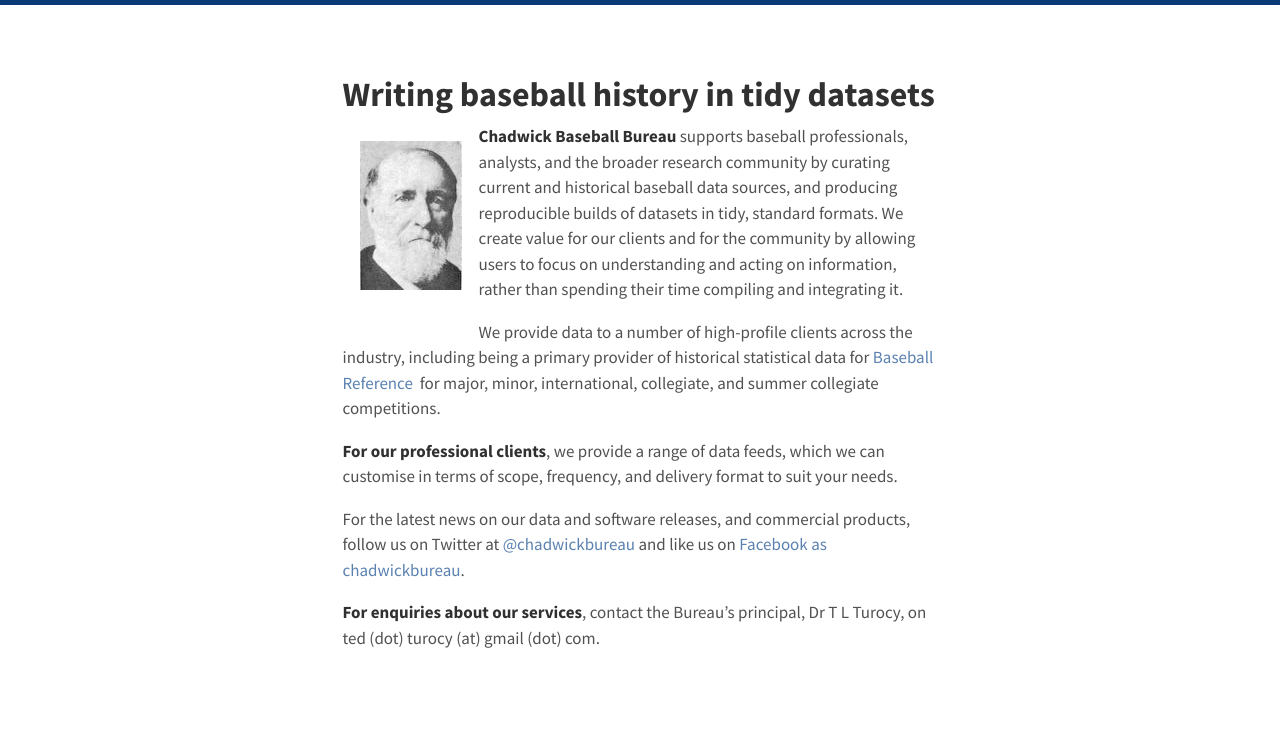
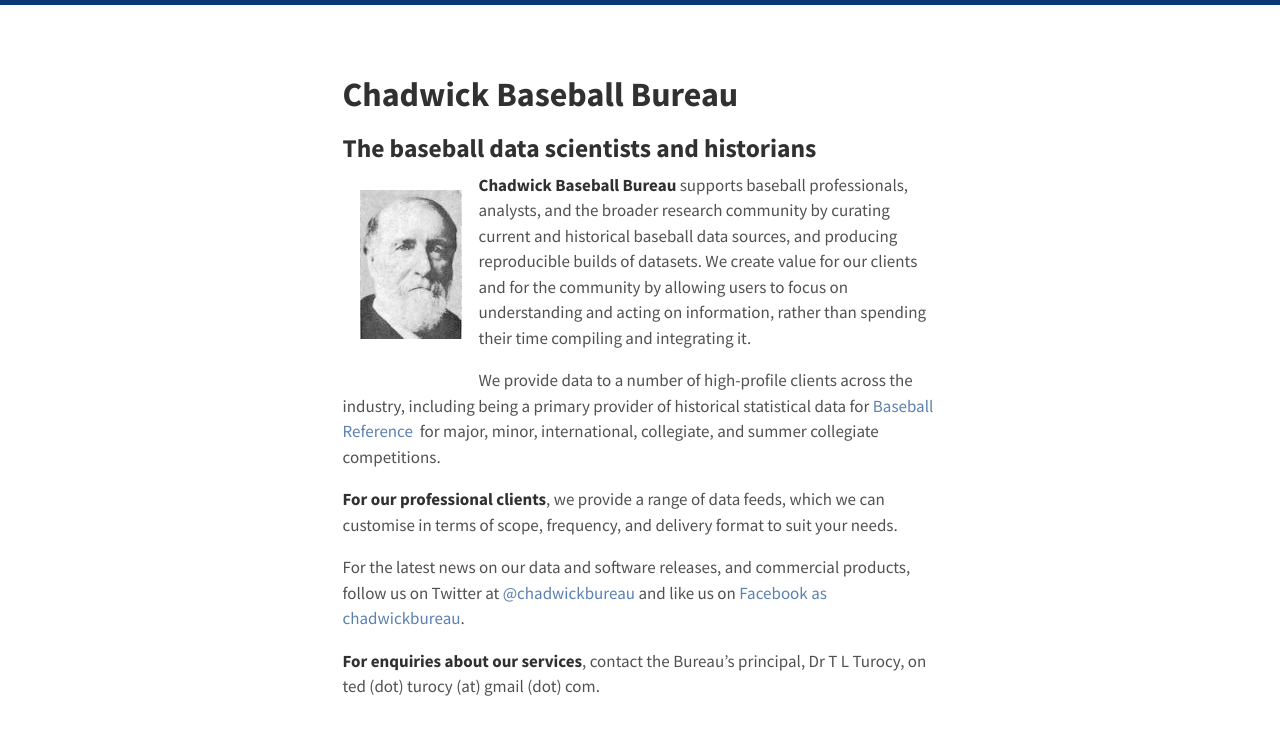
Before and after one commit to chadwickbureau/chadwickbureau.github.io, a Jekyll site: the page built from index.md, in a window 1280 px wide. Shown: the top 735 px of the page. Built offline with Jekyll 4.4.1, drawn with Linux system fonts in a browser that asks for light colours.

Commit message:
Update index.md

```diff
--- a/index.md
+++ b/index.md
@@ -3,12 +3,13 @@ layout: default
 title: Home
 ---
 
-# Writing baseball history in tidy datasets
+# Chadwick Baseball Bureau
+## The baseball data scientists and historians
 
 <img src="assets/chadwick.jpg" align="left" style="padding: 1em;"/>
 **Chadwick Baseball Bureau** supports baseball professionals, analysts, and the broader
 research community by curating current and historical baseball data sources, and
-producing reproducible builds of datasets in tidy, standard formats.
+producing reproducible builds of datasets.
 We create value for our clients and for the community by allowing users to focus
 on understanding and acting on information, rather than spending their time compiling
 and integrating it.
```
